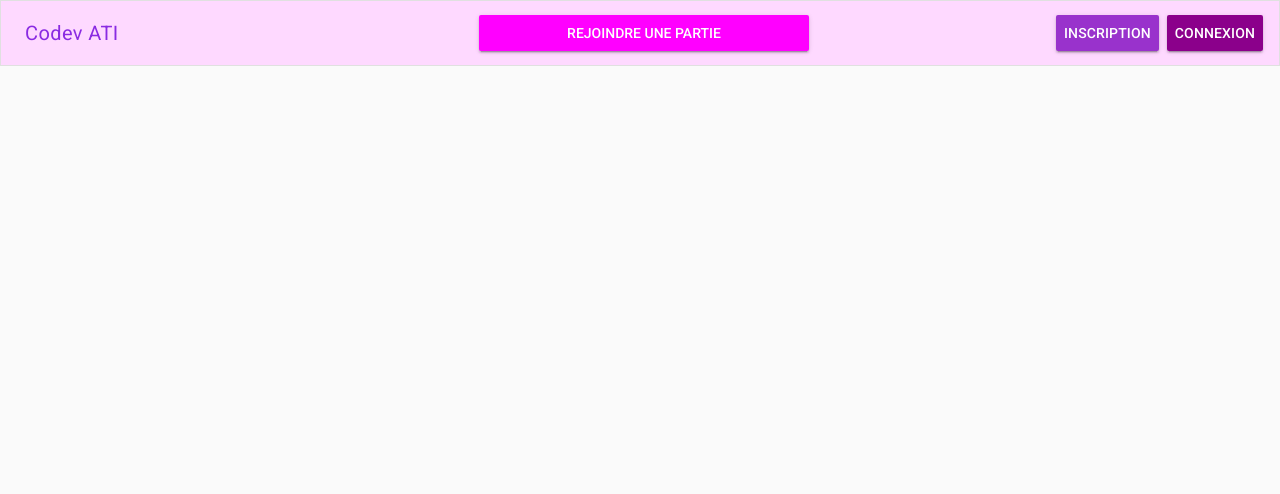
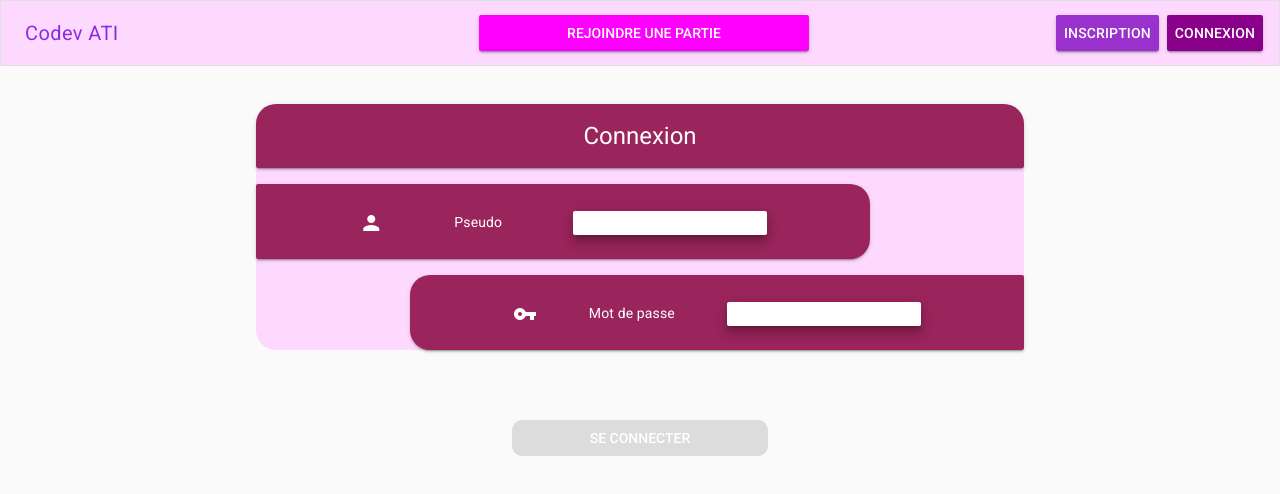
Before and after one commit to Codev-ATI/Front, a Vue app: page /connexion in a window 1280 px wide. Shown: the top 494 px of the page. Built offline with nearby package versions, Linux system fonts and the light colour scheme.

Commit message:
Page de connexion

```diff
--- a/src/views/Connexion.vue
+++ b/src/views/Connexion.vue
@@ -1,13 +1,137 @@
 <template>
-    <div></div>
+    <div>
+        <div id="div_main">
+            <md-card id="card_titre" class="md-accent">
+                <md-card-header class="md-title">
+                    Connexion
+                </md-card-header>
+            </md-card>
+
+            <md-card id="card_pseudo" class="md-accent">
+                <md-card-content>
+                    <div class="md-layout div_input">
+                        <md-icon class="icon">person</md-icon>
+
+                        <span class="md-accent md-layout-item">
+                            Pseudo
+                        </span>
+
+                        <input type="text" class="md-layout-item input md-elevation-8" v-model="pseudo" />
+                    </div>
+                </md-card-content>
+            </md-card>
+
+            <md-card id="card_motdepasse" class="md-accent">
+                <md-card-content>
+                    <div class="md-layout div_input">
+                        <md-icon class="icon">vpn_key</md-icon>
+
+                        <span class="md-accent md-layout-item">
+                            Mot de passe
+                        </span>
+
+                        <input type="password" class="md-layout-item input md-elevation-8" v-model="password" />
+                    </div>
+                </md-card-content>
+            </md-card>
+        </div>
+
+        <div id="div_button">
+            <md-button id="button_connecter" class="md-accent md-raised" :disabled="!checkPage">
+                Se connecter
+            </md-button>
+        </div>
+    </div>
 </template>
 
 <script>
     export default {
-        name: "Connexion"
+        name: "Connexion",
+        data: () => ({
+            pseudo: null,
+            password: null
+        }),
+        computed: {
+            checkPage() {
+                if (this.pseudo == null || this.pseudo === "") return false
+                if (this.password == null || this.password === "") return false
+                return true
+            }
+        }
     }
 </script>
 
-<style scoped>
+<style scoped lang="scss">
+    @import "../assets/theme";
+
+    #div_main {
+        width: 60%;
+        margin-left: 20%;
+
+        background-color: $primary;
+        border-radius: 20px;
+    }
+
+    #card_titre {
+        margin-top: 5%;
+
+        border-top-right-radius: 20px;
+        border-top-left-radius: 20px;
+    }
+
+    #card_pseudo {
+        width: 80%;
+        margin-top: 2%;
+
+        border-bottom-right-radius: 20px;
+        border-top-right-radius: 20px;
+    }
+
+    #card_motdepasse {
+        width: 80%;
+        margin-left: 20%;
+        margin-top: 2%;
+        margin-bottom: 2%;
+
+        border-bottom-left-radius: 20px;
+        border-top-left-radius: 20px;
+    }
+
+    .md-title {
+        text-align: center;
+    }
+
+    .div_input {
+        width: 70%;
+        text-align: center;
+        margin: 2% auto auto;
+    }
+
+    .icon {
+        color: white !important;
+    }
+
+    .input {
+        border-style: none;
+        border-radius: 2px;
+        text-align: center;
+        color: $accent;
+    }
+
+    .input:focus {
+        outline: none;
+    }
+
+    #div_button {
+        text-align: center;
+        margin-top: 5%;
+    }
+
+
+    #button_connecter {
+        width: 20%;
+        color: white;
+        border-radius: 10px;
+    }
 
 </style>
```
